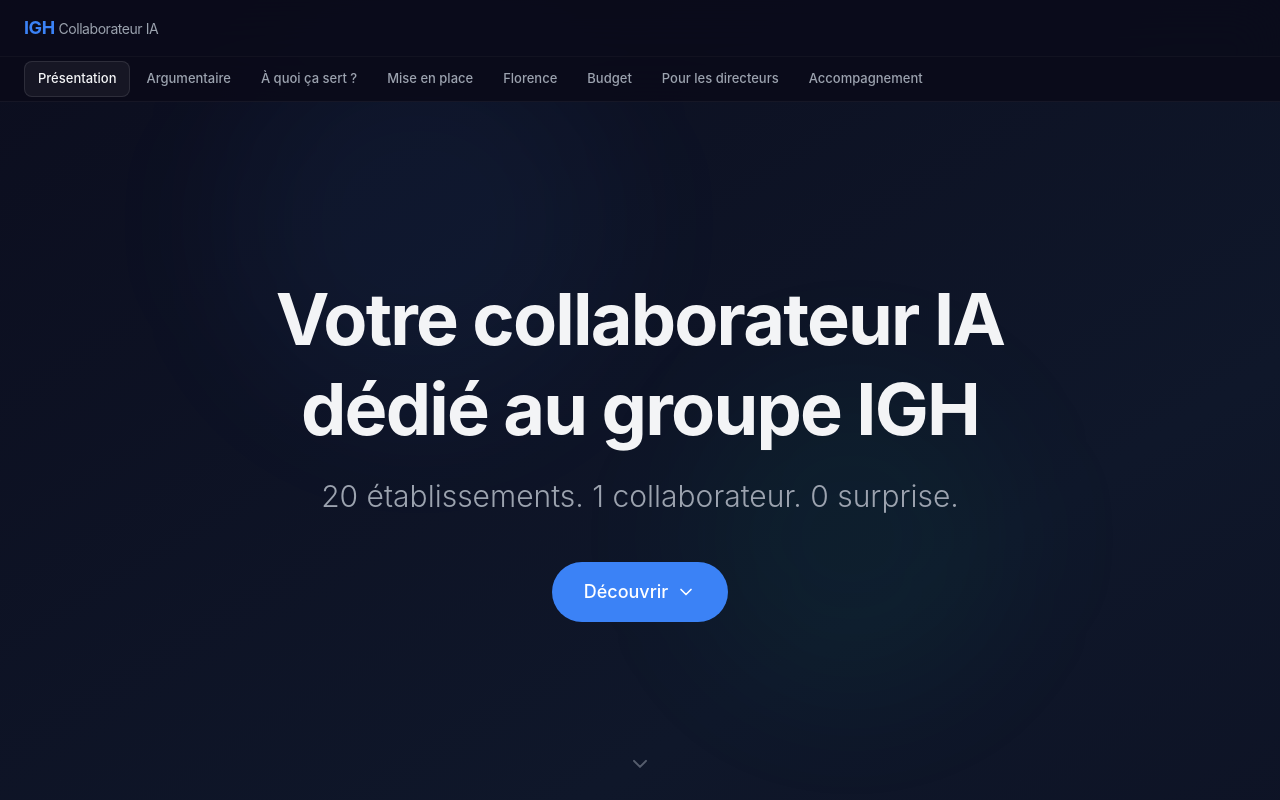
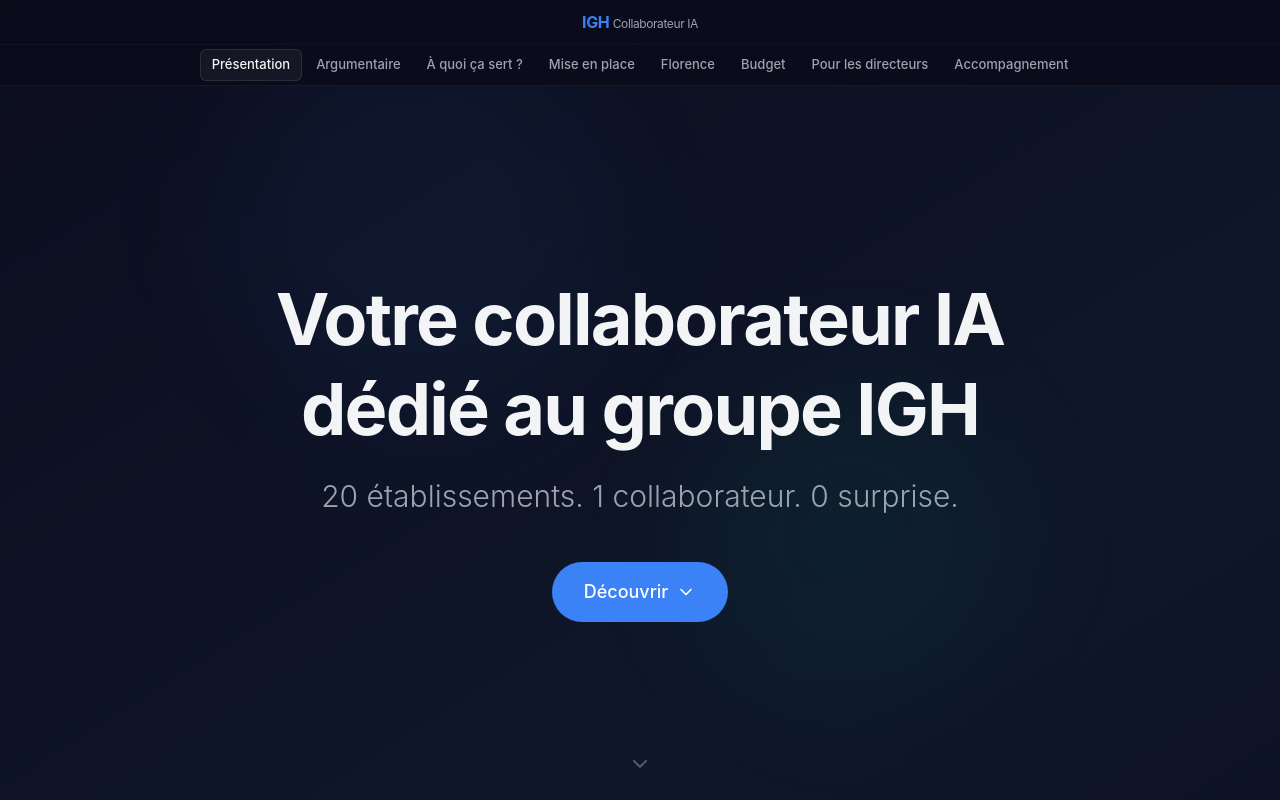
Before and after one commit to eddigit/collab-igh, a Next.js app: page / in a window 1280 px wide. Shown: the top 800 px of the page. Built offline with nearby package versions, Linux system fonts and the light colour scheme.

Commit message:
Center header layout: logo and nav tabs centered
Logo centered on row 1, nav tabs centered on row 2.
More compact sizing (h-11 logo row, tighter nav padding).

https://claude.ai/code/session_01U4oTV3U6uoZNGTSgh8rsF9

```diff
--- a/src/components/Header.tsx
+++ b/src/components/Header.tsx
@@ -13,17 +13,15 @@ export default function Header() {
 
   return (
     <header className="fixed top-0 left-0 right-0 z-50 bg-background/80 backdrop-blur-xl border-b border-white/5">
-      {/* Top bar: logo + hamburger (mobile) */}
-      <div className="max-w-7xl mx-auto px-4 md:px-6 h-14 flex items-center justify-between">
-        {/* Logo */}
-        <Link href="/" className="text-lg font-bold tracking-tight flex-shrink-0">
+      {/* Row 1: Logo centered + hamburger on mobile */}
+      <div className="flex items-center justify-between lg:justify-center px-4 h-11">
+        <Link href="/" className="text-base font-bold tracking-tight">
           <span className="text-accent-blue">IGH</span>{" "}
-          <span className="text-foreground-muted font-normal text-sm">
+          <span className="text-foreground-muted font-normal text-xs">
             Collaborateur IA
           </span>
         </Link>
 
-        {/* Mobile hamburger */}
         <button
           onClick={() => setOpen(!open)}
           className="lg:hidden p-2 rounded-lg hover:bg-white/5 transition-colors"
@@ -31,22 +29,18 @@ export default function Header() {
         >
           {open ? <X className="w-5 h-5" /> : <Menu className="w-5 h-5" />}
         </button>
-
-        {/* Desktop: empty space — nav is below */}
-        <div className="hidden lg:block" />
       </div>
 
-      {/* Desktop nav — second row, horizontally scrollable */}
-      <nav className="hidden lg:block border-t border-white/[0.03] bg-background/40">
-        <div className="max-w-7xl mx-auto px-4 md:px-6">
-          <div className="flex items-center gap-0.5 overflow-x-auto scrollbar-hide py-1">
+      {/* Row 2: Nav tabs centered */}
+      <nav className="hidden lg:block border-t border-white/[0.03]">
+        <div className="flex items-center justify-center gap-0.5 overflow-x-auto scrollbar-hide py-1 px-4">
           {navPages.map((page) => {
             const isActive = pathname === page.href;
             return (
               <Link
                 key={page.href}
                 href={page.href}
-                  className={`relative px-3.5 py-2 rounded-lg text-[13px] font-medium transition-colors whitespace-nowrap flex-shrink-0 ${
+                className={`relative px-3 py-1.5 rounded-md text-[13px] font-medium transition-colors whitespace-nowrap flex-shrink-0 ${
                   isActive
                     ? "text-foreground"
                     : "text-foreground-muted hover:text-foreground hover:bg-white/5"
@@ -56,7 +50,7 @@ export default function Header() {
                 {isActive && (
                   <motion.div
                     layoutId="activeTab"
-                      className="absolute inset-0 rounded-lg bg-white/5 border border-white/10"
+                    className="absolute inset-0 rounded-md bg-white/5 border border-white/10"
                     transition={{
                       type: "spring",
                       bounce: 0.2,
@@ -67,7 +61,6 @@ export default function Header() {
               </Link>
             );
           })}
-          </div>
         </div>
       </nav>
 
```
Lines whose indentation alone changed are shown as unchanged.
